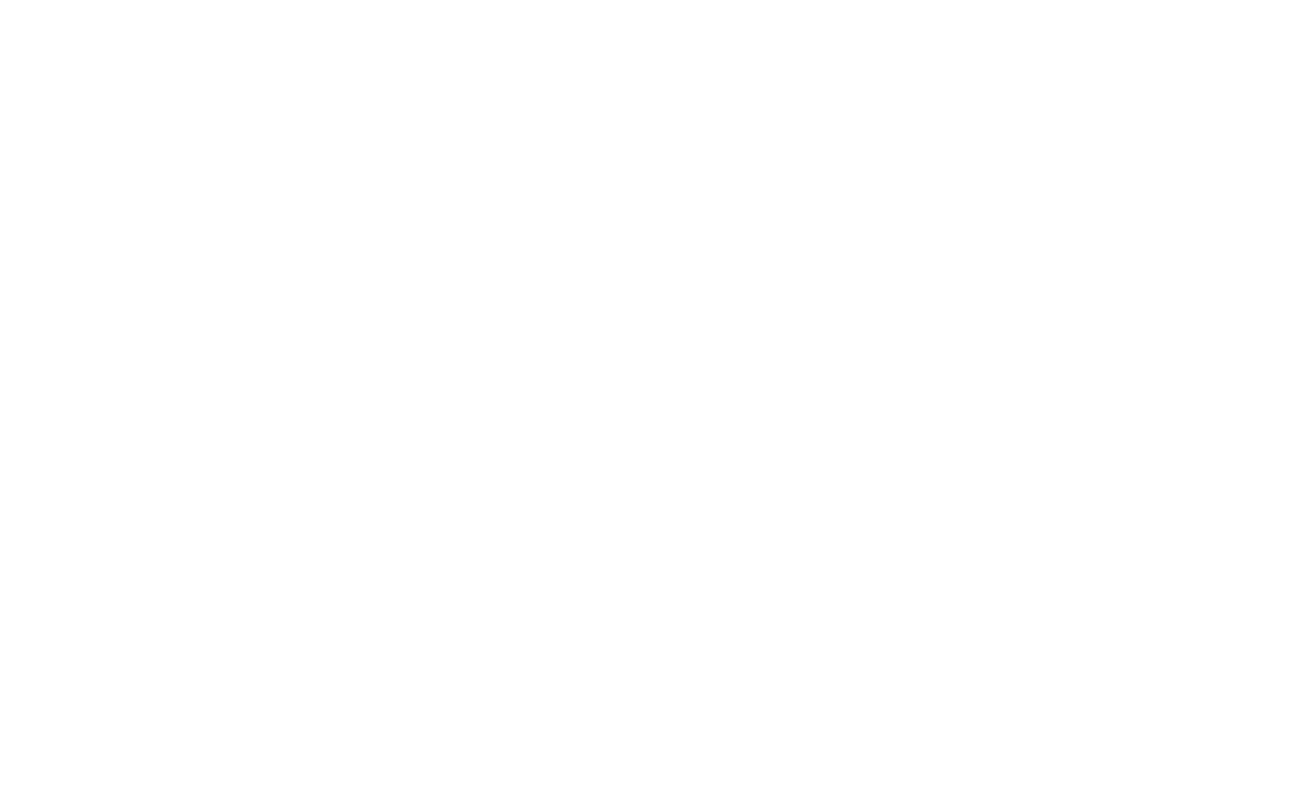
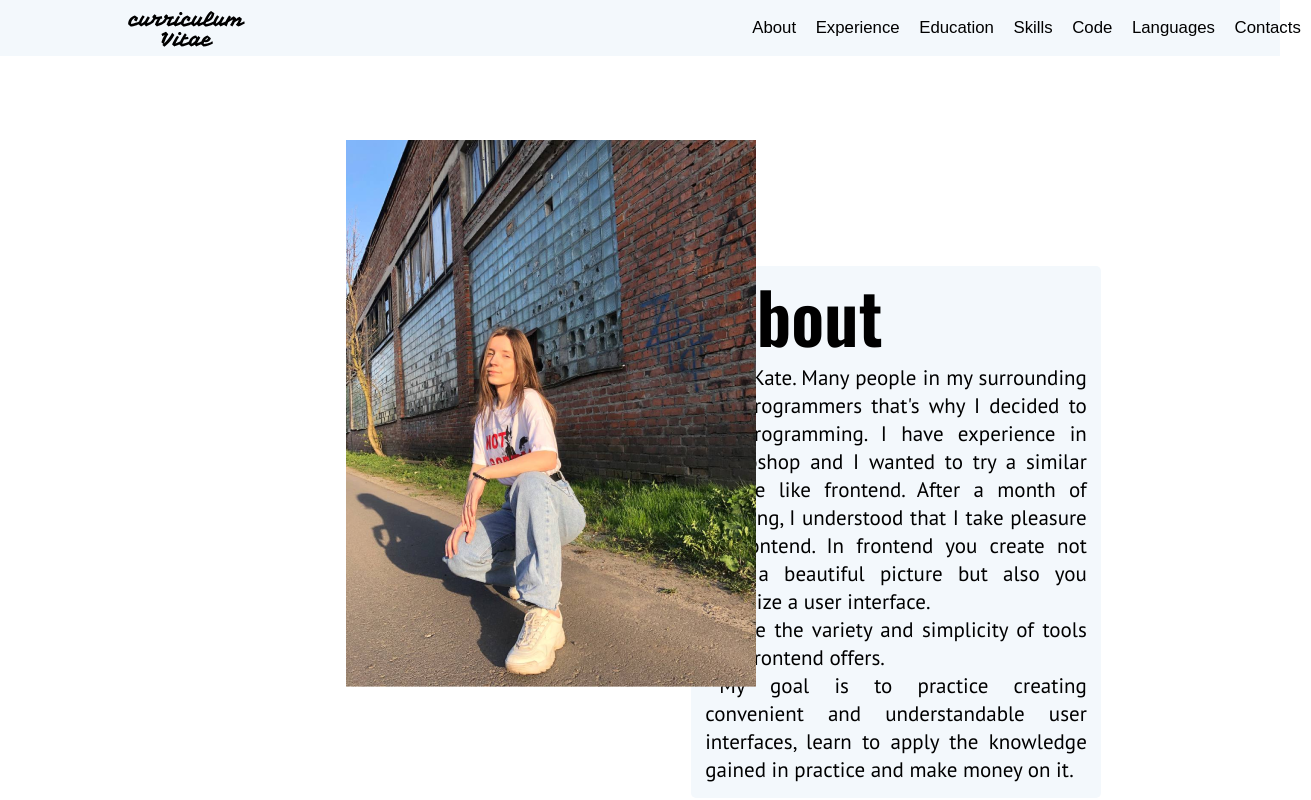
Before and after one commit to Katherina17/rsschool-cv, a plain HTML site: page index.html in a window 1280 px wide. Shown: the whole page, 1311 px wide, since content can reach past the window. Drawn offline with nearby package versions, Linux system fonts and the light colour scheme; a web font is replaced by a local one.

Commit message:
feat: added nav and section-about to cv

```diff
--- a/index.html
+++ b/index.html
@@ -3,11 +3,50 @@
 <head>
     <meta charset="UTF-8">
     <meta http-equiv="X-UA-Compatible" content="IE=edge">
-    <link href="/style.css" rel="stylesheet">
+    <link rel="stylesheet" href="style.css">
     <meta name="viewport" content="width=device-width, initial-scale=1.0">
     <title>CV</title>
 </head>
 <body>
+    <div class="line"></div>
+    <div id="container">
+        <header>
+            <img class="logo" src="./logo.svg" alt="logo">
+            <nav>
+                <ul  class="menu">
+                    <li> <a href="#about">About</a></li>
+                    <li> <a href="#experience">Experience</a></li>
+                    <li> <a href="#education">Education</a></li>
+                    <li> <a href="#skills"> Skills </a></li>
+                    <li> <a href="#code">Code</a></li>
+                    <li> <a href="#languages">Languages</a></li>
+                    <li> <a href="#contacts">Contacts</a> </li>
+                </ul>
+            </nav>
+        </header>
+        <main>
+            <section class="about-me">
+                <img src="./kate.png" alt="Kate">
+                <div class="info-about">
+                    <h2> About </h2>
+                    <p>I'm Kate. Many people in my surrounding are programmers that's why
+                        I decided to try programming. I have experience in photoshop and I wanted to try
+                        a similar sphere like frontend. After a month of learning, I understood that
+                        I take pleasure in frontend. In frontend you create not only a beautiful picture but also you
+                        organize a user interface.</p>
+                    <p>I like the variety and simplicity of tools that frontend offers.</p>
+                    <p>My goal is to practice creating convenient
+                        and understandable user interfaces, learn to apply
+                        the knowledge gained in practice and make money on it.</p>
+                </div>
+            </section>
+            <section class="expr-section">
+                <div class="info-expr">
 
+                </div>
+
+            </section>
+        </main>
+    </div>
 </body>
 </html>
--- a/style.css
+++ b/style.css
@@ -1,3 +1,9 @@
+@import url('https://fonts.googleapis.com/css2?family=Maven+Pro&family=Nanum+Gothic&family=Roboto+Mono:wght@100&display=swap');
+@import url('https://fonts.googleapis.com/css2?family=Maven+Pro&family=Nanum+Gothic&display=swap');
+@import url('https://fonts.googleapis.com/css2?family=Ubuntu+Mono&display=swap');
+@import url('https://fonts.googleapis.com/css2?family=Oswald:wght@600&family=Rock+3D&family=Ubuntu+Mono&display=swap');
+@import url('https://fonts.googleapis.com/css2?family=PT+Sans&display=swap');
+
 /*Обнуление*/
 *{
 	padding: 0;
@@ -36,3 +42,123 @@ img{vertical-align: top;}
 
 h1,h2,h3,h4,h5,h6{font-size:inherit;font-weight: 400;}
 /*--------------------*/
+
+body{
+
+	background-color: #ffffff;
+}
+
+h2{
+	font-size: 5rem;
+	font-weight: bold;
+	font-family: 'Oswald', sans-serif;
+}
+
+p{
+	line-height: 2rem;
+	text-align: justify;
+	text-indent: 1rem;
+	font-size: 1.5rem;
+	font-family: 'PT Sans', sans-serif;
+}
+
+.line{
+	width: 100%;
+	height: 55.990px;
+	background-color: #98c5e51e;
+	position: absolute;
+	z-index: -1;
+
+}
+
+#container{
+	display: flex;
+	flex-direction: column;
+	align-self: center;
+	margin: 0 10%;
+}
+
+li, a{
+	font-size: 1.2rem;
+	font-family: Arial, Helvetica, sans-serif;
+	color: black;
+}
+
+header{
+	display: flex;
+	justify-content: space-between;
+	align-items: center;
+
+}
+
+nav{
+	display: flex;
+	height: 4rem;
+	align-items: center;
+	width: 40%;
+}
+
+nav ul {
+	width: 100%;
+	display: flex;
+	flex-direction: row;
+	justify-content: space-between;
+}
+
+.menu li{
+	display: inline-block;
+}
+
+.menu a{
+	padding: 0.7rem
+}
+
+a:hover{
+	color: violet;
+	background-color: rgba(238, 130, 238, 0.123);
+}
+
+a:active{
+	color: rgb(241, 80, 241);
+}
+
+.about-me{
+	height: 50rem;
+	display: flex;
+	flex-direction: column;
+	align-items: center;
+}
+
+.about-me img{
+	display: block;
+	position: absolute;
+	top: 10rem;
+	left: 27%;
+}
+
+.info-about{
+	width: 40%;
+	background-color: rgb(243 248 252);
+	margin-top: 15rem;
+	margin-left: 50%;
+	padding: 1rem;
+	border-radius: 5px;
+}
+
+.info-about h2{
+	margin-bottom: 1rem;
+	margin-left: 1rem;
+}
+
+@media (max-width:800px) {
+	#container{
+		margin: 0;
+	}
+
+	.info-about{
+		margin-top: 46rem;
+		width: 80%;
+		height:50rem;
+		margin-left: 0;
+	}
+}
```
Also changed, not shown: kate.png (added), logo.svg (added).
